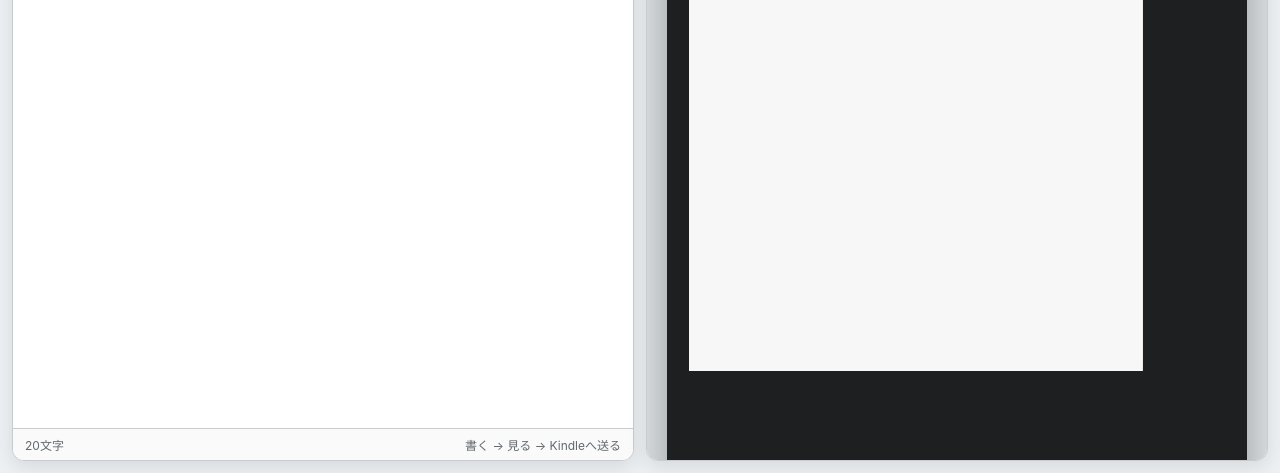
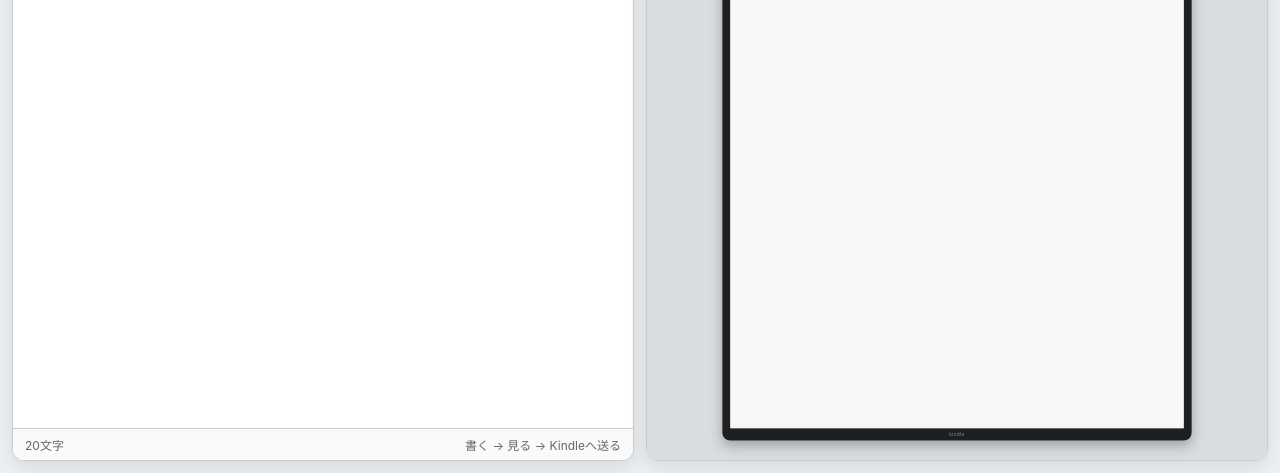
Before and after one commit to sugarware/KindleBoard, a plain HTML site: page index.html in a window 1280 px wide. Shown: the part 327-800 px from the top of the page. Drawn offline with nearby package versions, Linux system fonts and the light colour scheme.

Commit message:
Add files via upload

```diff
--- a/index.html
+++ b/index.html
@@ -3,7 +3,7 @@
 <head>
 <meta charset="UTF-8">
 <meta name="viewport" content="width=device-width, initial-scale=1.0, viewport-fit=cover">
-<title>Kindle掲示板 v0.5c</title>
+<title>Kindle掲示板 v0.5d</title>
 <meta name="theme-color" content="#263b36">
 <meta name="apple-mobile-web-app-capable" content="yes">
 <meta name="apple-mobile-web-app-status-bar-style" content="black">
@@ -37,13 +37,7 @@ main{height:calc(100% - 58px - env(safe-area-inset-top));display:grid;grid-templ
 .field select,.field input{border:1px solid #aeb5bb;border-radius:7px;padding:6px 8px;background:#fff}
 textarea{
   width:100%;height:100%;resize:none;border:0;outline:0;padding:16px;
-  font-family:"SFMono-Regular",Consolas,"Liberation Mono",monospace;font-size:15px;line-height:1.55;
-  -webkit-user-select:text;
-  user-select:text;
-  -webkit-touch-callout:default;
-  touch-action:manipulation;
-  caret-color:auto;
-  overscroll-behavior:contain;
+  font-family:"SFMono-Regular",Consolas,"Liberation Mono",monospace;font-size:15px;line-height:1.55
 }
 .statusbar{padding:7px 12px;border-top:1px solid var(--line);font-size:12px;color:#62686d;background:#fafafa;display:flex;justify-content:space-between}
 .preview-panel{display:grid;grid-template-rows:auto 1fr}
@@ -61,9 +55,6 @@ textarea{
   overflow:auto;
   justify-content:flex-start;
   align-items:flex-start;
-}
-.preview-wrap.zoomed .kindle-frame{
-  flex:0 0 auto;
 }
 .kindle-frame{
   width:min(100%,660px);
@@ -132,7 +123,7 @@ button:disabled{cursor:not-allowed;opacity:.58}
 </head>
 <body>
 <header>
-  <h1>Kindle掲示板</h1><span class="ver">v0.5c</span>
+  <h1>Kindle掲示板</h1><span class="ver">v0.5d</span>
   <div class="spacer"></div>
   <button id="sampleBtn">例文</button>
   <button id="newBtn">新規</button>
@@ -362,45 +353,61 @@ function getCanvasSize(){
 
 function applyOrientation(){
   const {width,height}=getCanvasSize();
+
   preview.style.width=width+'px';
   preview.style.height=height+'px';
+
+  // 表示面は常に論理サイズそのもの。縮小は外枠全体へ一度だけ掛ける。
+  previewViewport.style.width=width+'px';
+  previewViewport.style.height=height+'px';
+
   if(kindleFrame){
     kindleFrame.classList.toggle('landscape', orientationSel.value==='landscape');
+    kindleFrame.style.width=(width+44)+'px';
+    kindleFrame.style.height=(height+62)+'px';
+    kindleFrame.style.aspectRatio='auto';
   }
 }
 
 function scalePreviewCanvas(){
-  if(!previewViewport || !previewWrap) return;
+  if(!previewWrap || !kindleFrame) return;
   const {width,height}=getCanvasSize();
+  const frameWidth=width+44;
+  const frameHeight=height+62;
 
   if(previewZoomed){
-    preview.style.transform='scale(1)';
-    previewViewport.style.width=width+'px';
-    previewViewport.style.height=height+'px';
     previewWrap.classList.add('zoomed');
     previewZoomBtn.textContent='全体';
+    kindleFrame.style.transform='scale(1)';
+    kindleFrame.style.transformOrigin='top left';
+    kindleFrame.style.flex='0 0 auto';
+    kindleFrame.style.margin='0';
     return;
   }
 
   previewWrap.classList.remove('zoomed');
   previewZoomBtn.textContent='拡大';
+  kindleFrame.style.flex='0 0 auto';
 
-  const wrapStyle=getComputedStyle(previewWrap);
-  const padX=parseFloat(wrapStyle.paddingLeft)+parseFloat(wrapStyle.paddingRight);
-  const padY=parseFloat(wrapStyle.paddingTop)+parseFloat(wrapStyle.paddingBottom);
-  const maxWidth=Math.max(1,previewWrap.clientWidth-padX);
-  const maxHeight=Math.max(1,previewWrap.clientHeight-padY);
-
-  const frameExtraX=44;
-  const frameExtraY=62;
-  const scale=Math.min(
-    maxWidth/(width+frameExtraX),
-    maxHeight/(height+frameExtraY)
+  const cs=getComputedStyle(previewWrap);
+  const maxWidth=Math.max(
+    1,
+    previewWrap.clientWidth-parseFloat(cs.paddingLeft)-parseFloat(cs.paddingRight)
+  );
+  const maxHeight=Math.max(
+    1,
+    previewWrap.clientHeight-parseFloat(cs.paddingTop)-parseFloat(cs.paddingBottom)
   );
 
-  preview.style.transform=`scale(${scale})`;
-  previewViewport.style.width=(width*scale)+'px';
-  previewViewport.style.height=(height*scale)+'px';
+  const scale=Math.min(maxWidth/frameWidth,maxHeight/frameHeight,1);
+  kindleFrame.style.transform=`scale(${scale})`;
+  kindleFrame.style.transformOrigin='center center';
+
+  // transform後の見かけサイズをflex配置へ反映するための包絡サイズ
+  kindleFrame.style.marginLeft=((frameWidth*scale-frameWidth)/2)+'px';
+  kindleFrame.style.marginRight=((frameWidth*scale-frameWidth)/2)+'px';
+  kindleFrame.style.marginTop=((frameHeight*scale-frameHeight)/2)+'px';
+  kindleFrame.style.marginBottom=((frameHeight*scale-frameHeight)/2)+'px';
 }
 
 function render(){
```
